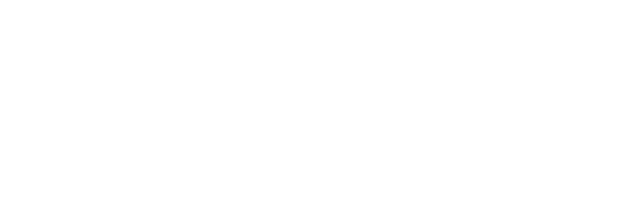
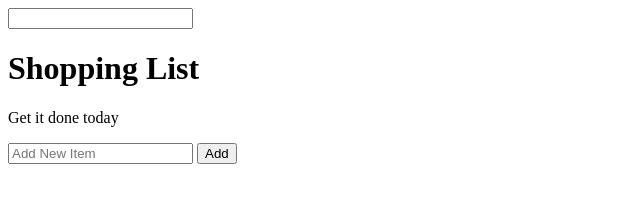
Before and after one commit to travisbyr/WEB503-Week-9, a website: page index.html in a window 1280 px wide. Shown: the whole page, without its empty margins (0-640 px from the left). Drawn offline with Linux system fonts and the light colour scheme.

Commit message:
HTML boilerplate created

```diff
--- a/index.html
+++ b/index.html
@@ -1,9 +1,21 @@
 <html>
   <head>
-
+    <title>Sample</title>
+    <link rel="stylesheet" href="index.css">
+    <script src="./scripts/index.js"></script>
   </head>
 
   <body>
+    <main>
+      <input>
+        <h1 id="first">Shopping List</h1>
+        <p class="second">Get it done today</p>
+        <!--<p>Press the "ADD" button or ENTER to add to the list.</p>-->
+        <input id="input" type="text" placeholder="Add New Item"></input>
+        <button id="enter">Add</button>
+        <ul id="here">
+        </ul>
+    </main>
+  </body>
 
-  </body>
 </html>
```
